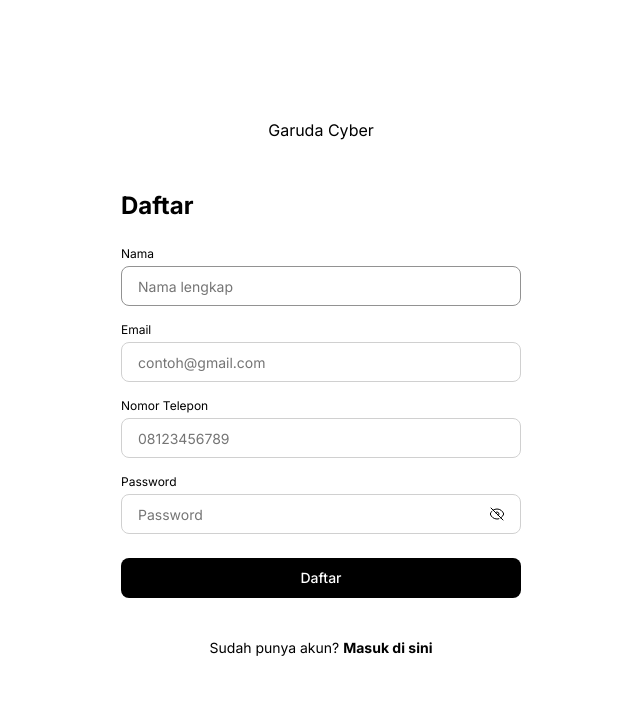
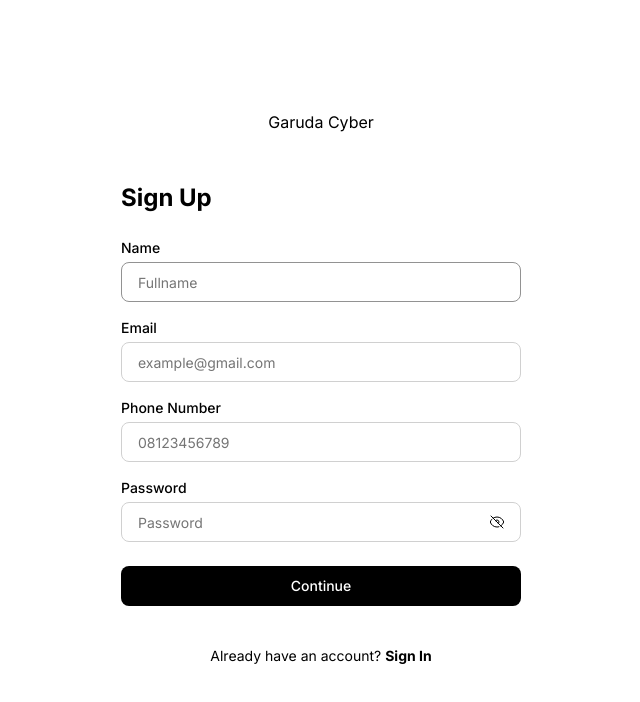
Before and after one commit to arieffadhlan/garuda-cyber-study-case, a Next.js app in the folder frontend/: page /auth/register in a window 1280 px wide. Shown: the top 702 px of the page, without its empty margins (319-959 px from the left). Built offline with nearby package versions, Linux system fonts and the light colour scheme.

Commit message:
(frontend) feat: update auth ui

```diff
--- a/frontend/src/app/auth/forgot-password/page.jsx
+++ b/frontend/src/app/auth/forgot-password/page.jsx
@@ -18,8 +18,8 @@ import Form from "@/components/molecules/Form";
 
 const validationSchema = yup.object().shape({
   email: yup.string()
-    .required("Email wajib diisi!")
-    .email("Email tidak valid!")
+    .required("Email is required.")
+    .email("Invalid email.")
 });
 
 const ForgotPassword = () => {
@@ -49,7 +49,7 @@ const ForgotPassword = () => {
   return (
     <AuthFormContainer>
       <h1 className="font-bold text-2xl text-black">
-        Lupa Password
+        Forgot Password
       </h1>
       <Form
         validationSchema={validationSchema}
@@ -65,7 +65,7 @@ const ForgotPassword = () => {
           className="w-full mt-2"
           loading={loading}
         >
-          Kirim
+          Continue
         </Button>
       </Form>
 
--- a/frontend/src/app/auth/login/page.jsx
+++ b/frontend/src/app/auth/login/page.jsx
@@ -19,8 +19,8 @@ import InputPassword from "@/components/molecules/InputPassword";
 import AuthFormContainer from "@/components/templates/AuthFormContainer";
 
 const validationSchema = yup.object().shape({
-  email: yup.string().required("Email wajib diisi!"),
-  password: yup.string().required("Password wajib diisi!")
+  email: yup.string().required("Email is required."),
+  password: yup.string().required("Password is required.")
 });
 
 const Login = () => {
@@ -50,7 +50,7 @@ const Login = () => {
   return (
     <AuthFormContainer>
       <h1 className="font-bold text-2xl leading-6 text-black">
-        Masuk
+        Sign In
       </h1>
       <div className="flex flex-col gap-10">
         <Form
@@ -66,7 +66,7 @@ const Login = () => {
             <div className="flex justify-between items-center">
               <Label id="password">Password</Label>
               <Link href="/auth/forgot-password" className="font-medium text-xs text-primary-4">
-                Lupa Password
+                Forgot Password
               </Link>
             </div>
             <InputPassword name="password" placeholder="Password" />
@@ -76,13 +76,13 @@ const Login = () => {
             className="w-full mt-2"
             loading={loading}
           >
-            Masuk
+            Continue
           </Button>
         </Form>
         <span className="flex justify-center items-center text-sm text-black">
-          Belum punya akun?&nbsp;
+          No account?&nbsp;
           <Link href="/auth/register" className="font-bold text-primary-4">
-            Daftar di sini
+            Create One
           </Link>
         </span>
       </div>
--- a/frontend/src/app/auth/register/page.jsx
+++ b/frontend/src/app/auth/register/page.jsx
@@ -19,14 +19,14 @@ import AuthFormContainer from "@/components/templates/AuthFormContainer";
 import Form from "@/components/molecules/Form";
 
 const validationSchema = yup.object().shape({
-  name: yup.string().required("Nama wajib diisi!"),
+  name: yup.string().required("Name is required."),
   email: yup.string()
-  .required("Email wajib diisi!")
-  .email("Email tidak valid!"),
-  phone_number: yup.string().required("Nomor telepon wajib diisi!"),
+  .required("Email is required.")
+  .email("Invalid email."),
+  phone_number: yup.string().required("Phone number is required."),
   password: yup.string()
-    .required("Password wajib diisi!")
-    .min(8, "Password min 8 karakter!")
+    .required("Password is required.")
+    .min(8, "Password contains at least 8 characters.")
 });
 
 const Register = () => {
@@ -56,7 +56,7 @@ const Register = () => {
   return (
     <AuthFormContainer>
       <h1 className="font-bold text-2xl text-black">
-        Daftar
+        Sign Up
       </h1>
       <div className="flex flex-col gap-10">
         <Form
@@ -65,15 +65,15 @@ const Register = () => {
           className="flex flex-col gap-4"
         >
           <div className="flex flex-col gap-1">
-            <Label id="name">Nama</Label>
-            <Input type="text" name="name" placeholder="Nama lengkap" autoFocus />
+            <Label id="name">Name</Label>
+            <Input type="text" name="name" placeholder="Fullname" autoFocus />
           </div>
           <div className="flex flex-col gap-1">
             <Label id="email">Email</Label>
-            <Input type="email" name="email" placeholder="contoh@gmail.com" />
+            <Input type="email" name="email" placeholder="example@gmail.com" />
           </div>
           <div className="flex flex-col gap-1">
-            <Label id="phone_number">Nomor Telepon</Label>
+            <Label id="phone_number">Phone Number</Label>
             <Input type="number" name="phone_number" placeholder="08123456789" />
           </div>
           <div className="flex flex-col gap-1">
@@ -85,13 +85,13 @@ const Register = () => {
             className="w-full mt-2"
             loading={loading}
           >
-            Daftar
+            Continue
           </Button>
         </Form>
         <span className="flex justify-center items-center text-sm text-black">
-          Sudah punya akun?&nbsp;
+          Already have an account?&nbsp;
           <Link href="/auth/login" className="font-bold text-primary-4">
-            Masuk di sini
+            Sign In
           </Link>
         </span>
       </div>
--- a/frontend/src/app/auth/reset-password/[token]/page.jsx
+++ b/frontend/src/app/auth/reset-password/[token]/page.jsx
@@ -18,11 +18,8 @@ import Form from "@/components/molecules/Form";
 
 const validationSchema = yup.object().shape({
   password: yup.string()
-    .required("Password wajib diisi!")
-    .min(8, "Password min 8 karakter!"),
-  confirmationPassword: yup.string()
-    .required("Konfirmasi password wajib diisi!")
-    .min(8, "Konfirmasi password min 8 karakter!")
+    .required("New password is required.")
+    .min(8, "New password contains at least 8 characters.")
 });
 
 const ResetPassword = ({ params }) => {
@@ -62,19 +59,15 @@ const ResetPassword = ({ params }) => {
         className="flex flex-col gap-4"
       >
         <div className="flex flex-col gap-1">
-          <Label id="password">Password Baru</Label>
+          <Label id="password">New Password</Label>
           <InputPassword name="password" placeholder="Password baru" autoFocus />
-        </div>
-        <div className="flex flex-col gap-1">
-          <Label id="confirmationPassword">Ulangi Password Baru</Label>
-          <InputPassword name="confirmationPassword" placeholder="Ulangi password baru" />
         </div>
         <Button
           type="submit"
           className="w-full mt-2"
           loading={loading}
         >
-          Lanjut
+          Continue
         </Button>
       </Form>
 
--- a/frontend/src/components/atoms/Input.jsx
+++ b/frontend/src/components/atoms/Input.jsx
@@ -47,7 +47,7 @@ const Input = ({
         />
       )}
       {formErrors && formErrors[name]?.message && (
-        <Alert type="error" message={formErrors[name].message} />
+        <span className="mt-1 text-sm text-red-700">{formErrors[name].message}</span>
       )}
     </div>
   );
--- a/frontend/src/components/atoms/Label.jsx
+++ b/frontend/src/components/atoms/Label.jsx
@@ -2,7 +2,7 @@ import { twMerge } from "tailwind-merge";
 
 const Label = ({ id, children, className = "" }) => {
   return (
-    <label htmlFor={id} className={twMerge(`text-xs text-black`, className)}>
+    <label htmlFor={id} className={twMerge(`font-medium text-sm text-black`, className)}>
       {children}
     </label>
   )
--- a/frontend/src/components/molecules/InputPassword.jsx
+++ b/frontend/src/components/molecules/InputPassword.jsx
@@ -43,7 +43,7 @@ const InputPassword = ({
           {showPassword ? <EyeIcon className="w-4 h-4" /> : <EyeSlashIcon className="w-4 h-4" />}
         </button>
       </div>
-      {errors[name]?.message && <Alert type="error" message={errors[name].message} />}
+      {errors[name]?.message && <span className="mt-1 text-sm text-red-700">{errors[name].message}</span>}
     </div>
   );
 }
--- a/frontend/src/components/organism/forms/CheckoutUserForm.jsx
+++ b/frontend/src/components/organism/forms/CheckoutUserForm.jsx
@@ -11,19 +11,19 @@ const CheckoutUserForm = () => {
       </div>
       <div className="flex flex-col gap-4 p-4">
         <div className="flex flex-col gap-1">
-          <Label id="name" className="font-medium text-sm">Nama Lengkap</Label>
+          <Label id="name">Nama Lengkap</Label>
           <Input type="text" name="name" hookForm={false} value="Muhammad Arief Fadhlan" placeholder="Pilih title" readOnly disabled />
         </div>
         <div className="flex flex-col gap-1">
-          <Label id="email" className="font-medium text-sm">Email</Label>
+          <Label id="email">Email</Label>
           <Input type="email" name="email" hookForm={false} value="marieffadhlan@gmail.com" placeholder="contoh@gmail.com" readOnly disabled />
         </div>
         <div className="flex flex-col gap-1">
-          <Label id="phone_number" className="font-medium text-sm">Nomor Telepon</Label>
+          <Label id="phone_number">Nomor Telepon</Label>
           <Input type="number" name="phone_number" hookForm={false} value="08123456789" placeholder="Nomor telepon" readOnly disabled />
         </div>
         <div className="flex flex-col gap-1">
-          <Label id="address" className="font-medium text-sm">Alamat</Label>
+          <Label id="address">Alamat</Label>
           <Input type="number" name="address" hookForm={false} value="Jalan Medan, Kecamatan Medan, Kabupaten Medan, Kota Medan, Sumatera Utara" placeholder="Alamat" readOnly disabled />
         </div>
       </div>
```
